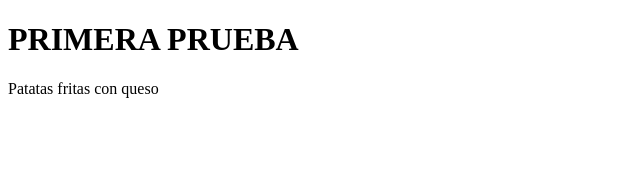
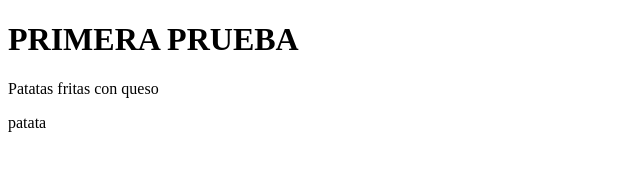
Before and after one commit to Arturoloma/Prueba01, a plain HTML site: page index.html in a window 1280 px wide. Shown: the full height of the page, 0-640 px from the left. Drawn offline with Linux system fonts and the light colour scheme.

Commit message:
div patata

```diff
--- a/index.html
+++ b/index.html
@@ -8,6 +8,7 @@
     <header>
       <h1>PRIMERA PRUEBA</h1>
       <p>Patatas fritas con queso</p>
+      <div id="capa">patata</div>
     </header>
   </body>
 </html>
```
